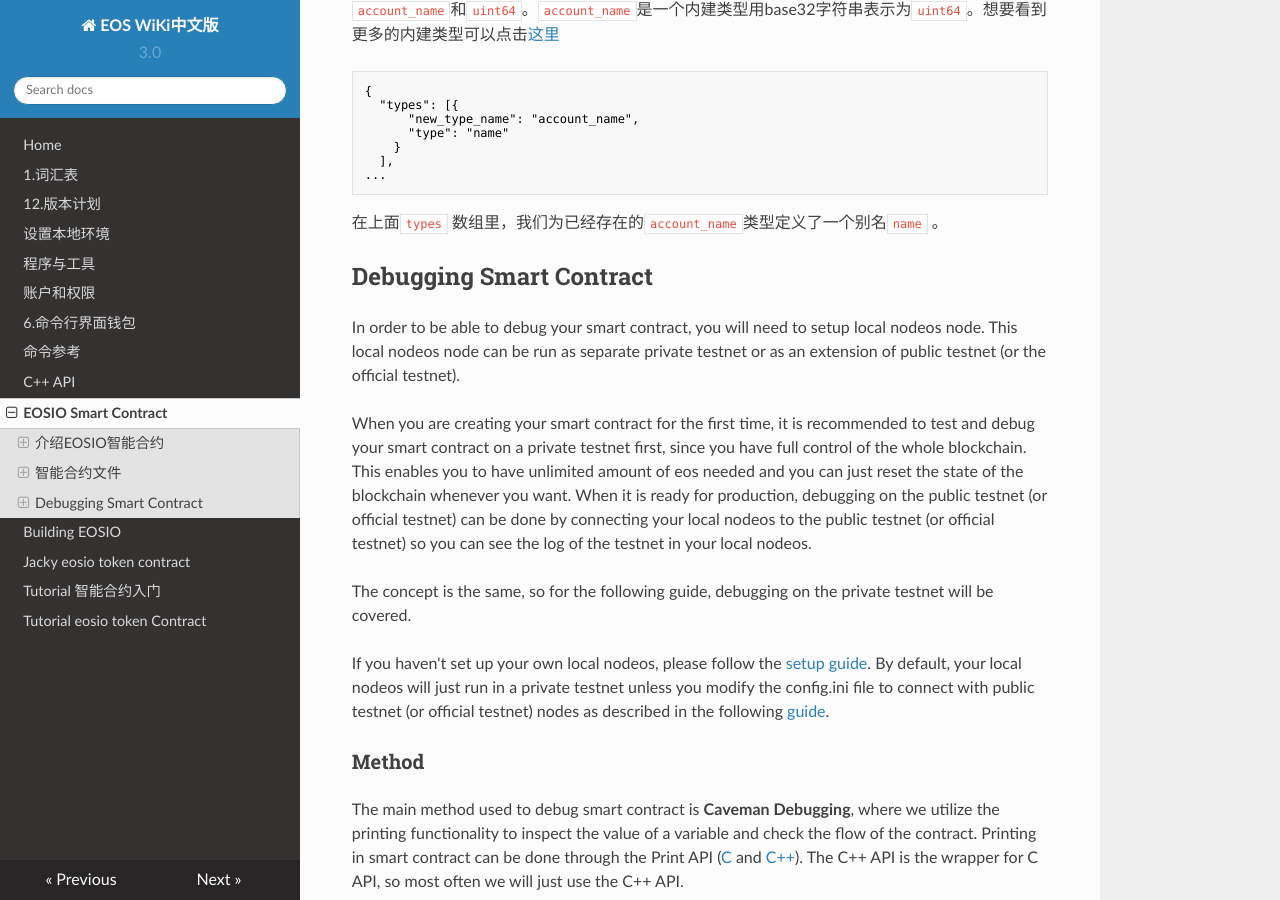
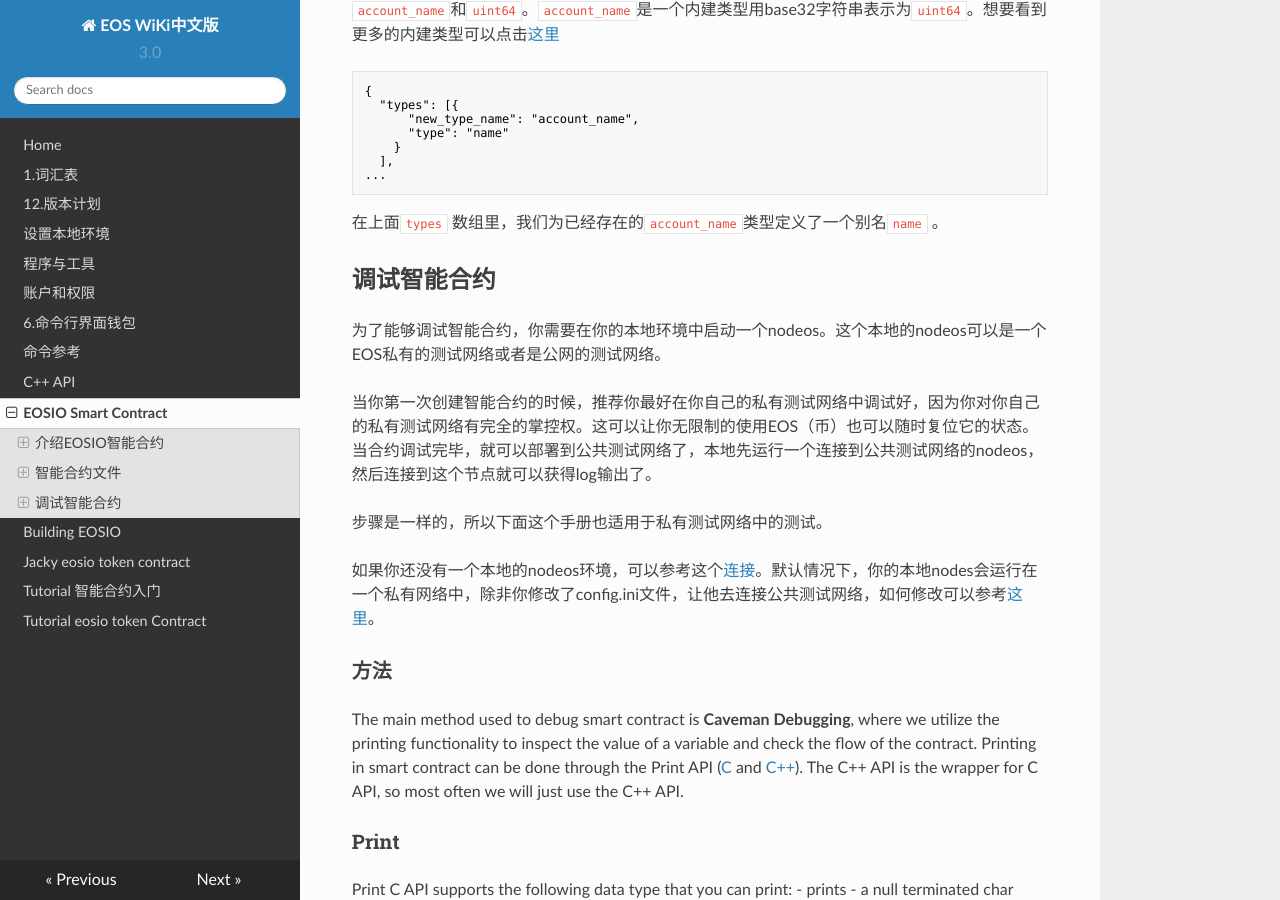
Before and after one commit to eostea/eos-wiki, an MkDocs documentation site: the page built from docs/9.智能合约.md, in a window 1280 px wide and 900 px high, scrolled down 5996 px. Built offline with MkDocs 1.6.1, drawn with Linux system fonts in a browser that asks for light colours; nearby versions of some CDN libraries.

Commit message:
Update 9.智能合约.md

````diff
--- a/docs/9.智能合约.md
+++ b/docs/9.智能合约.md
@@ -309,18 +309,18 @@ ABI文件有很多的部分组成，比如`from`,`to`和`quantity`。每个部
 ```
 在上面`types` 数组里，我们为已经存在的`account_name`类型定义了一个别名`name` 。
 
-## Debugging Smart Contract
+## 调试智能合约
 
-In order to be able to debug your smart contract, you will need to setup local nodeos node. This local nodeos node can be run as separate private testnet or as an extension of public testnet (or the official testnet).
+为了能够调试智能合约，你需要在你的本地环境中启动一个nodeos。这个本地的nodeos可以是一个EOS私有的测试网络或者是公网的测试网络。
 
-When you are creating your smart contract for the first time, it is recommended to test and debug your smart contract on a private testnet first, since you have full control of the whole blockchain. This enables you to have unlimited amount of eos needed and you can just reset the state of the blockchain whenever you want. When it is ready for production, debugging  on the public testnet (or official testnet) can be done by connecting your local nodeos to the public testnet (or official testnet) so you can see the log of the testnet in your local nodeos.
+当你第一次创建智能合约的时候，推荐你最好在你自己的私有测试网络中调试好，因为你对你自己的私有测试网络有完全的掌控权。这可以让你无限制的使用EOS（币）也可以随时复位它的状态。当合约调试完毕，就可以部署到公共测试网络了，本地先运行一个连接到公共测试网络的nodeos，然后连接到这个节点就可以获得log输出了。
 
-The concept is the same, so for the following guide, debugging on the private testnet will be covered.
+步骤是一样的，所以下面这个手册也适用于私有测试网络中的测试。
+
+如果你还没有一个本地的nodeos环境，可以参考这个[连接](https://github.com/EOSIO/eos/wiki/Local-Environment)。默认情况下，你的本地nodes会运行在一个私有网络中，除非你修改了config.ini文件，让他去连接公共测试网络，如何修改可以参考[这里](Testnet%3A%20Public)。
 
 
-If you haven't set up your own local nodeos, please follow the [setup guide](https://github.com/EOSIO/eos/wiki/Local-Environment). By default, your local nodeos will just run in a private testnet unless you modify the config.ini file to connect with public testnet (or official testnet) nodes as described in the following [guide](Testnet%3A%20Public).
-
-### Method
+### 方法
 The main method used to debug smart contract is **Caveman Debugging**, where we utilize the printing functionality to inspect the value of a variable and check the flow of the contract. Printing in smart contract can be done through the Print API ([C](https://github.com/EOSIO/eos/blob/master/contracts/eoslib/print.h) and [C++](https://github.com/EOSIO/eos/blob/master/contracts/eoslib/print.hpp)). The C++ API is the wrapper for C API, so most often we will just use the C++ API.
 
 ### Print
````
